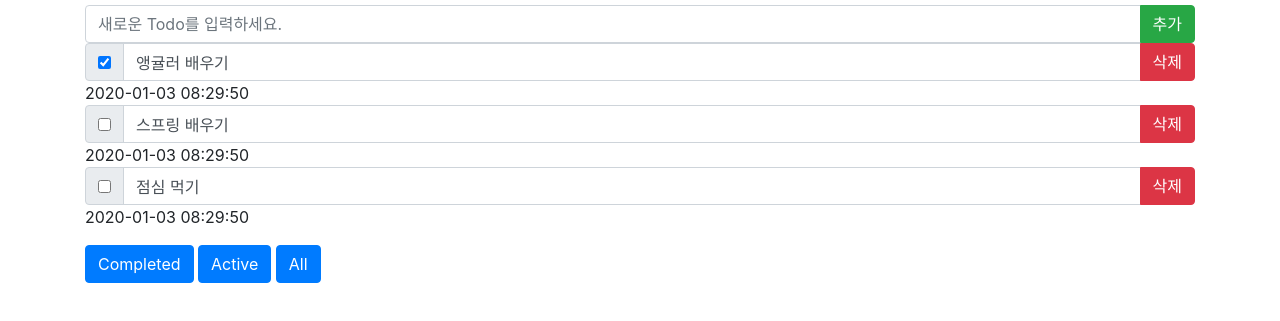
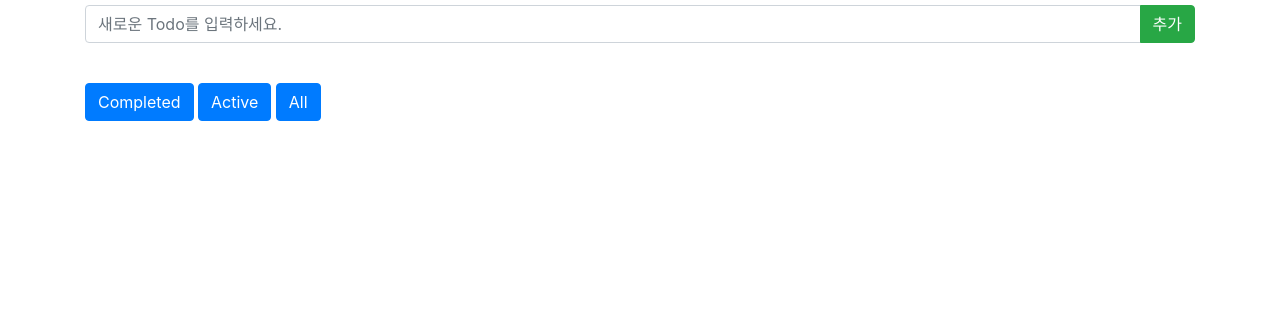
Before and after one commit to choibumsu/AngularJS_todo, a plain HTML site: page index.html in a window 1280 px wide. Shown: the part 51-372 px from the top of the page. Drawn offline with nearby package versions, Linux system fonts and the light colour scheme.

Commit message:
Todo List 실습 완료

```diff
--- a/controllers.js
+++ b/controllers.js
@@ -10,4 +10,8 @@ angular.module('todo').controller('TodoCtrl', function($scope, todoStorage) {
 
     $scope.newTodoTitle = "";
   };
+
+  $scope.update = function () {
+    todoStorage.update();
+  }
 });
--- a/services.js
+++ b/services.js
@@ -1,24 +1,18 @@
 angular.module('todo').factory('todoStorage', function () {
+  var TODO_DATA = 'TODO_DATA';
   var storage = {
-    todos: [
-      {
-        title: "앵귤러 배우기",
-        completed : true,
-        createdAt: Date.now()
-      },
-      {
-        title: "스프링 배우기",
-        completed : false,
-        createdAt: Date.now()
-      },
-      {
-        title: "점심 먹기",
-        completed : false,
-        createdAt: Date.now()
-      }
-    ],
+    todos: [],
+
+    _saveToLocalStorage: function (data) {
+      localStorage.setItem(TODO_DATA, JSON.stringify(data));
+    },
+
+    _getFromLocalStorage: function () {
+      return JSON.parse(localStorage.getItem(TODO_DATA)) || [];
+    },
 
     get: function () {
+      angular.copy(storage._getFromLocalStorage(), storage.todos);
       return storage.todos;
     },
 
@@ -40,6 +34,11 @@ angular.module('todo').factory('todoStorage', function () {
       };
 
       storage.todos.push(newTodo);
+      storage._saveToLocalStorage(storage.todos);
+    },
+
+    update: function () {
+      storage._saveToLocalStorage(storage.todos);
     }
   };
 
--- a/todoItem.tpl.html
+++ b/todoItem.tpl.html
@@ -1,10 +1,10 @@
 <div class="input-group">
   <div class="input-group-prepend">
     <div class="input-group-text">
-      <input type="checkbox" ng-model="todo.completed" />
+      <input type="checkbox" ng-model="todo.completed" ng-click="update()"/>
     </div>
   </div>
-  <input type="text" ng-model="todo.title" class="form-control" />
+  <input type="text" ng-model="todo.title" ng-blur="update()" class="form-control" />
   <div class="input-group-append">
     <button class="btn btn-danger" type="button " ng-click="remove(todo)">삭제</button>
   </div>
```
Also changed, not shown: index.html (+2 -0 lines), 1 other file.
